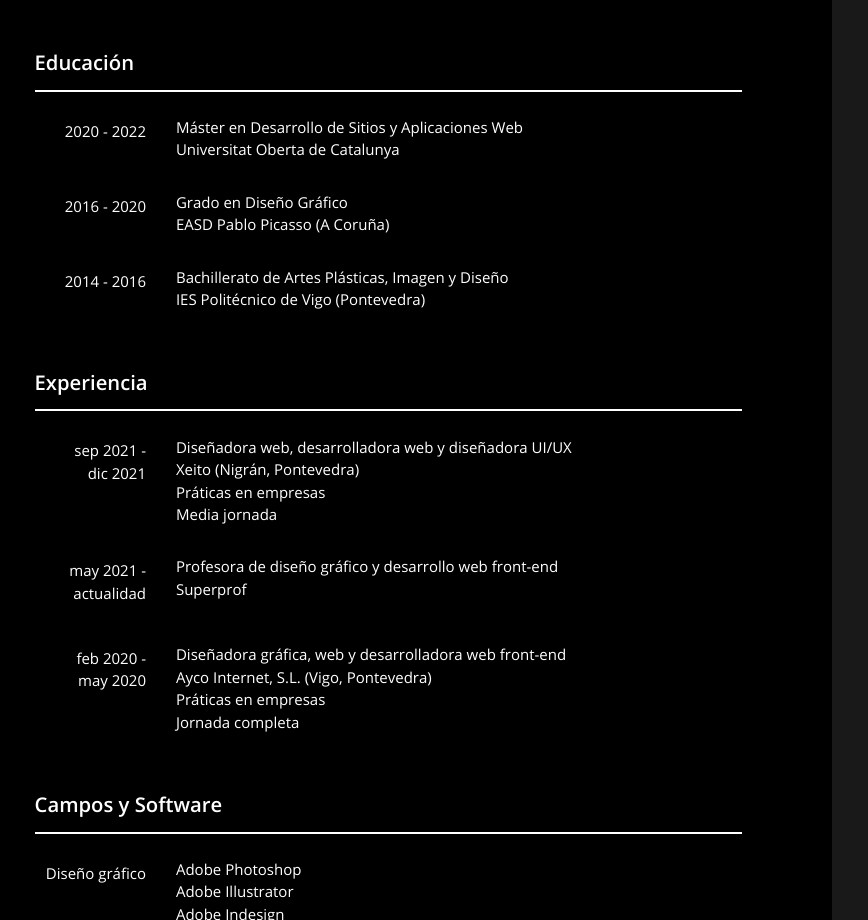
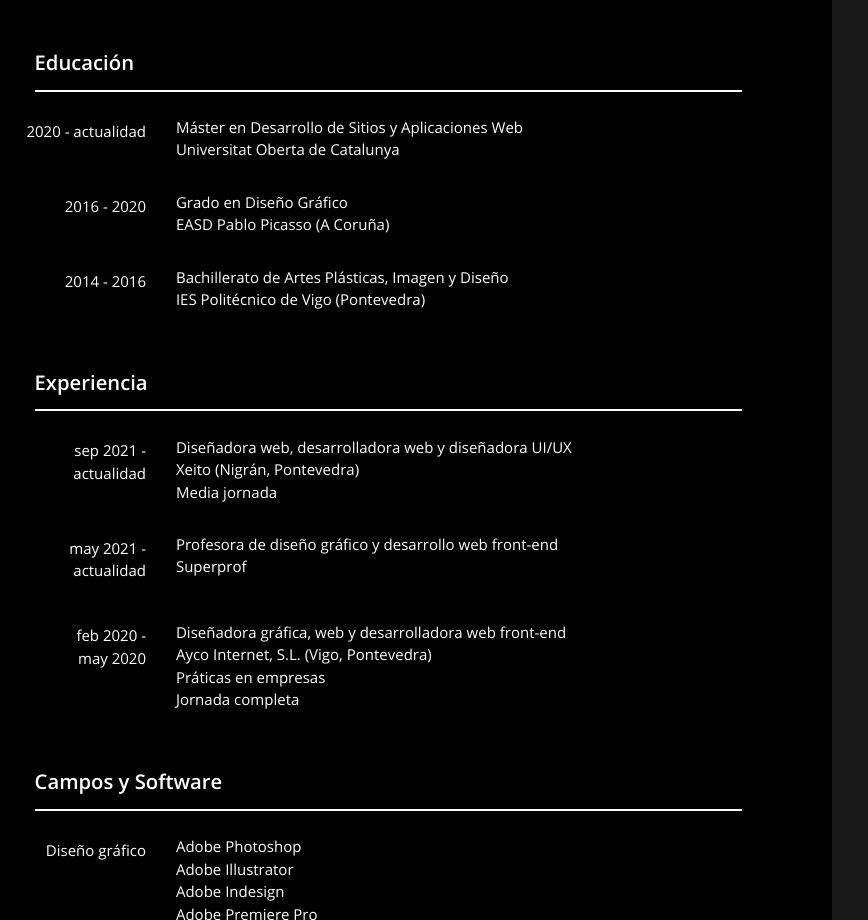
Before and after one commit to afvuoc/afv-uoc-portfolio, a website built with Parcel: page src/index.html in a window 1280 px wide. Shown: the part 3114-4034 px from the top of the page, without its empty margins (0-868 px from the left). Built offline with nearby package versions, Linux system fonts and the light colour scheme.

Commit message:
Change CV

```diff
--- a/src/index.html
+++ b/src/index.html
@@ -155,7 +155,7 @@
           <h1>Educación</h1>
           <div class="flexbox-container">
             <div>
-              <p>2020 - 2022</p>
+              <p>2020 - actualidad</p>
             </div>
             <ul>
               <li>Máster en Desarrollo de Sitios y Aplicaciones Web</li>
@@ -183,13 +183,12 @@
           <h1>Experiencia</h1>
           <div class="flexbox-container">
             <div>
-              <p>sep 2021 - <spam class="date">dic 2021</spam>
+              <p>sep 2021 - <spam class="date">actualidad</spam>
               </p>
             </div>
             <ul>
               <li>Diseñadora web, desarrolladora web y diseñadora UI/UX</li>
               <li>Xeito (Nigrán, Pontevedra)</li>
-              <li>Práticas en empresas</li>
               <li>Media jornada</li>
             </ul>
           </div>
```
